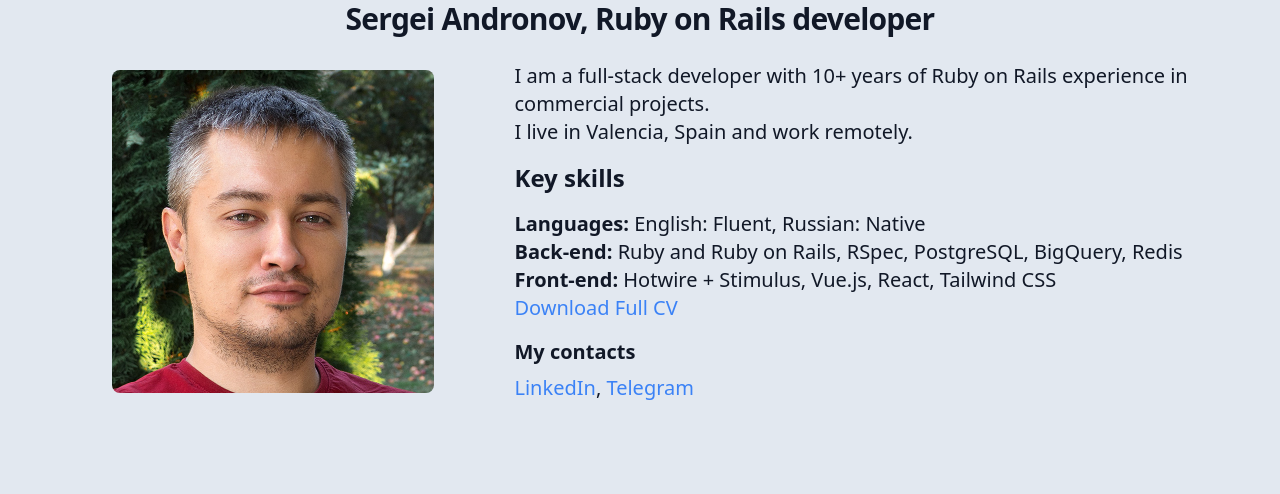
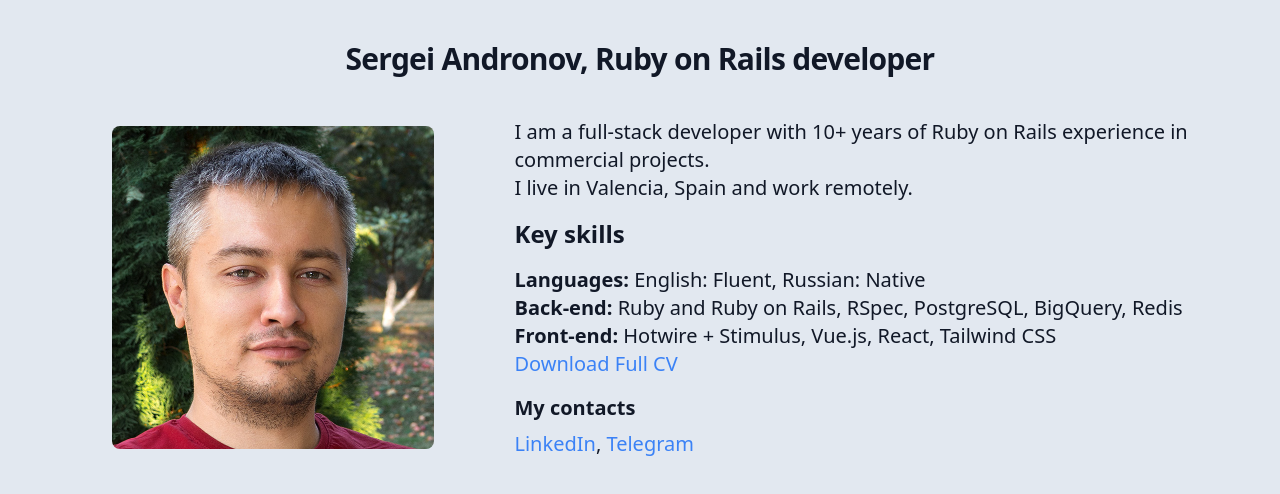
Before and after one commit to Riddlerrr/andronov.me, a website: page resources/public/index.html in a window 1280 px wide. Drawn offline with Linux system fonts and the light colour scheme.

Commit message:
update margins for the main header

```diff
--- a/resources/public/index.html
+++ b/resources/public/index.html
@@ -10,7 +10,7 @@
   <body class="bg-slate-200 h-full">
     <div class="min-h-full">
       <div class="flex flex-col justify-center items-center">
-        <h1 class="mb-6 text-3xl font-bold leading-tight tracking-tight text-gray-900">
+        <h1 class="my-10 text-3xl font-bold leading-tight tracking-tight text-gray-900">
           Sergei Andronov, Ruby on Rails developer
         </h1>
 
```
Also changed, not shown: resources/public/css/release.css.
